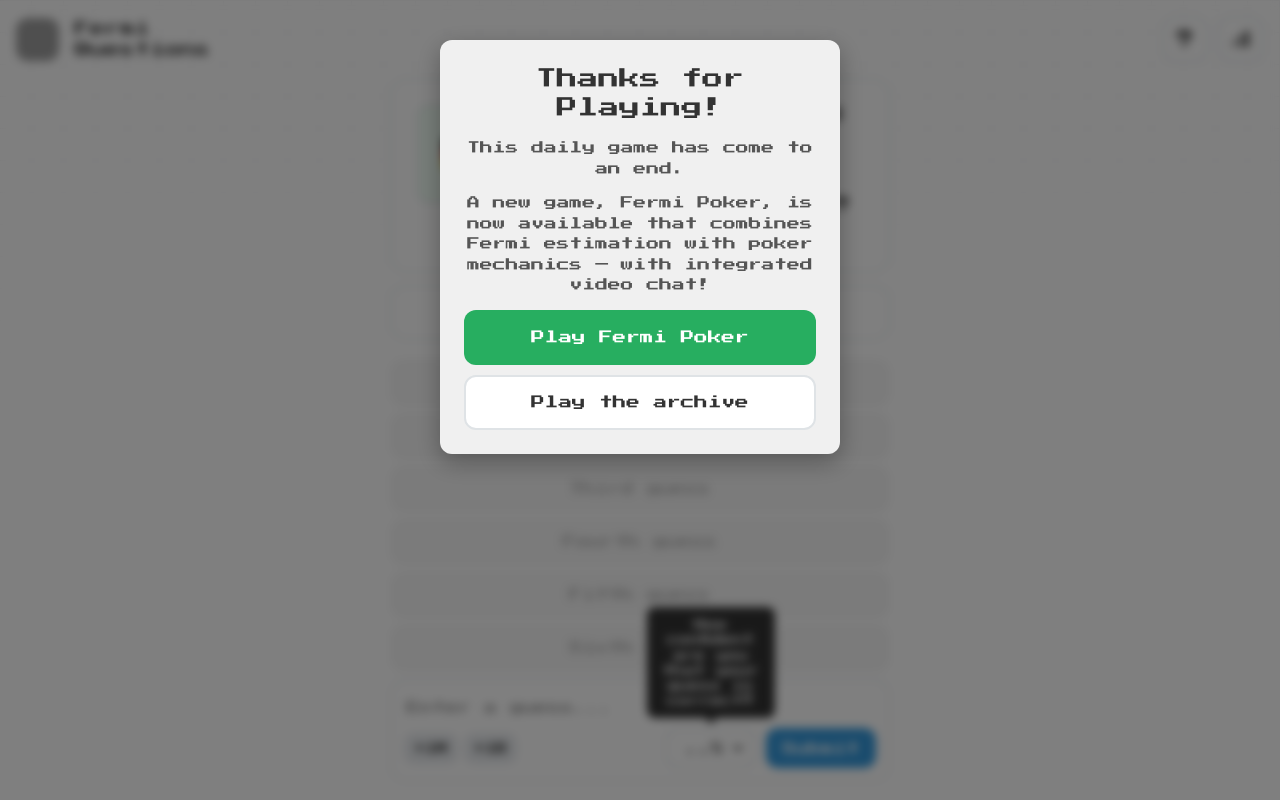
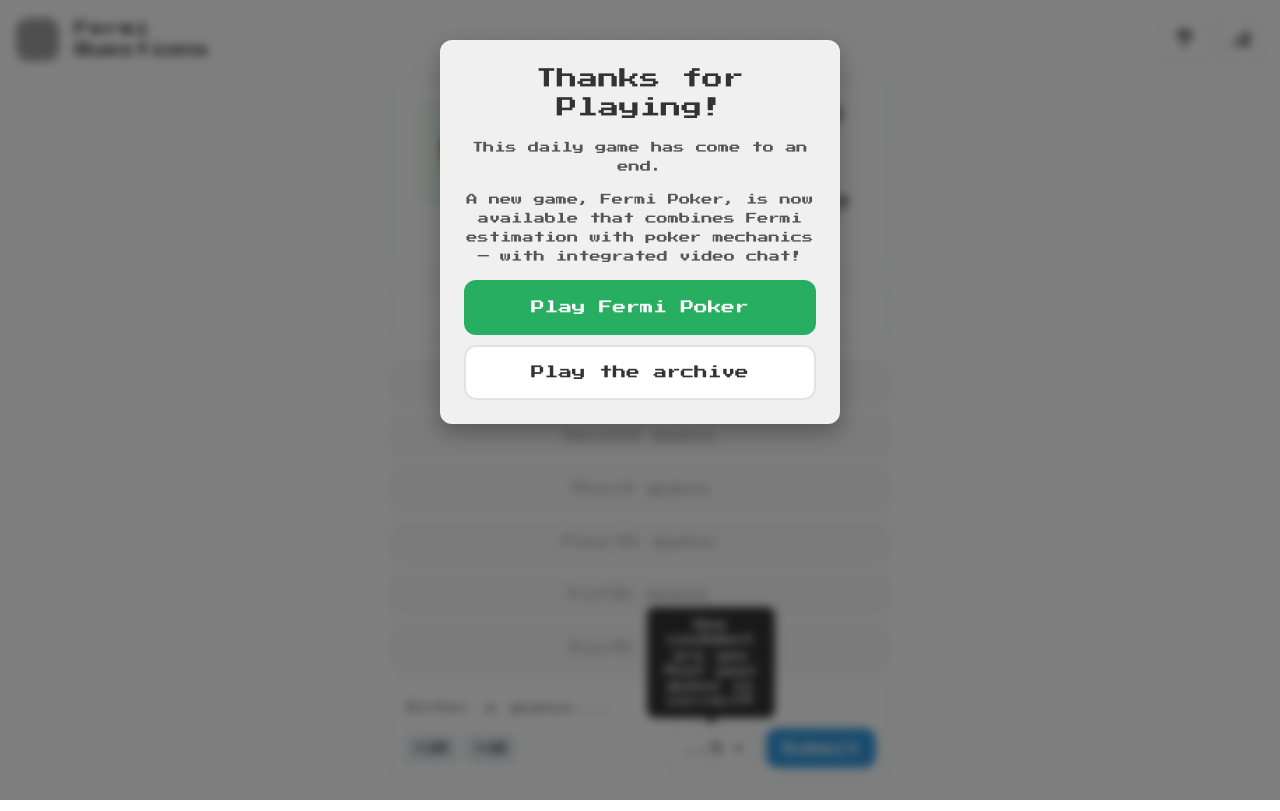
Before and after one commit to danielfetz/fermiquestions, a plain HTML site: page index.html in a window 1280 px wide. Drawn offline with nearby package versions, Linux system fonts and the light colour scheme; no server answers; grey boxes are pictures that could not be loaded.

Commit message:
Game-end modal: smaller paragraph text so more fits per line
Co-Authored-By: Claude Opus 5.5 <noreply@anthropic.com>
Claude-Session: https://claude.ai/code/session_01VB7wob5MLG19nKZRZ5LsmM

```diff
--- a/styles.css
+++ b/styles.css
@@ -988,7 +988,8 @@ button#stats-btn {
 }
 
 .game-end-content p {
-    line-height: 1.6;
+    font-size: 0.7rem;
+    line-height: 1.7;
     margin-bottom: 14px;
 }
 
```
